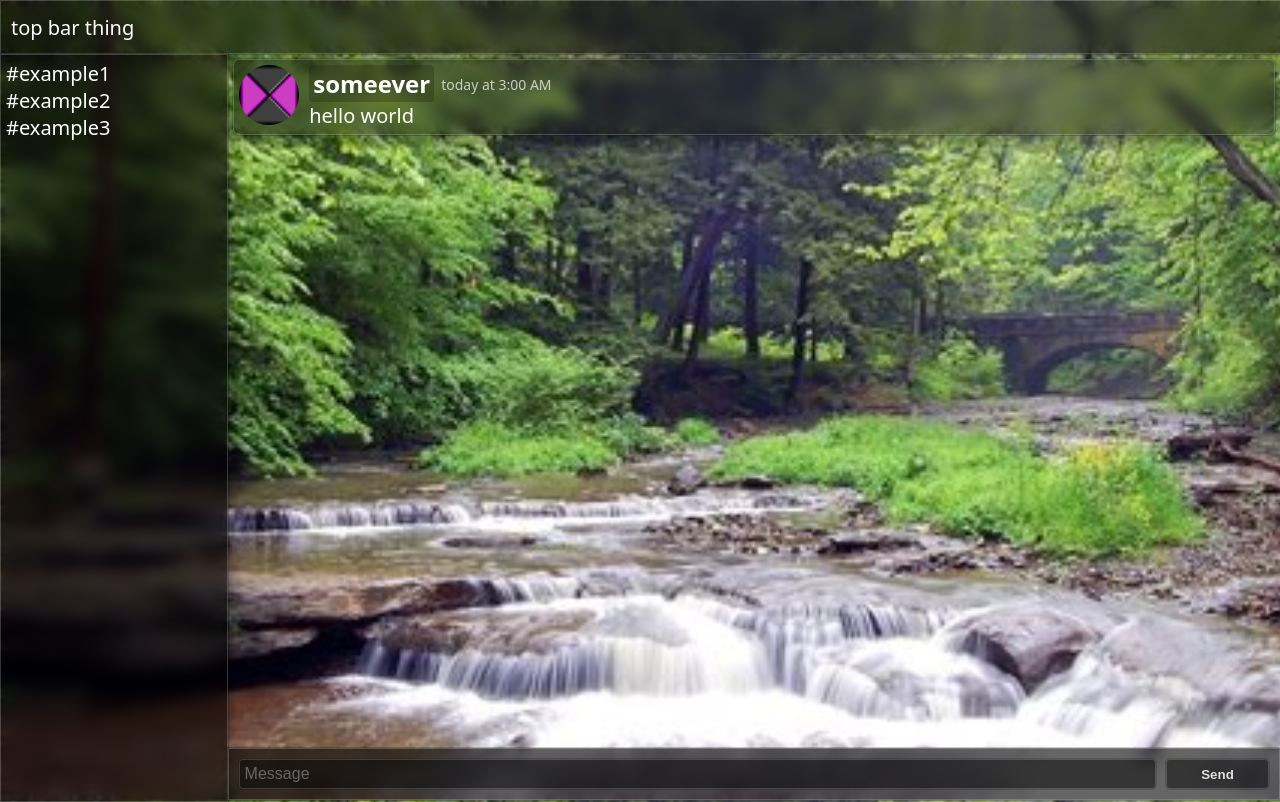
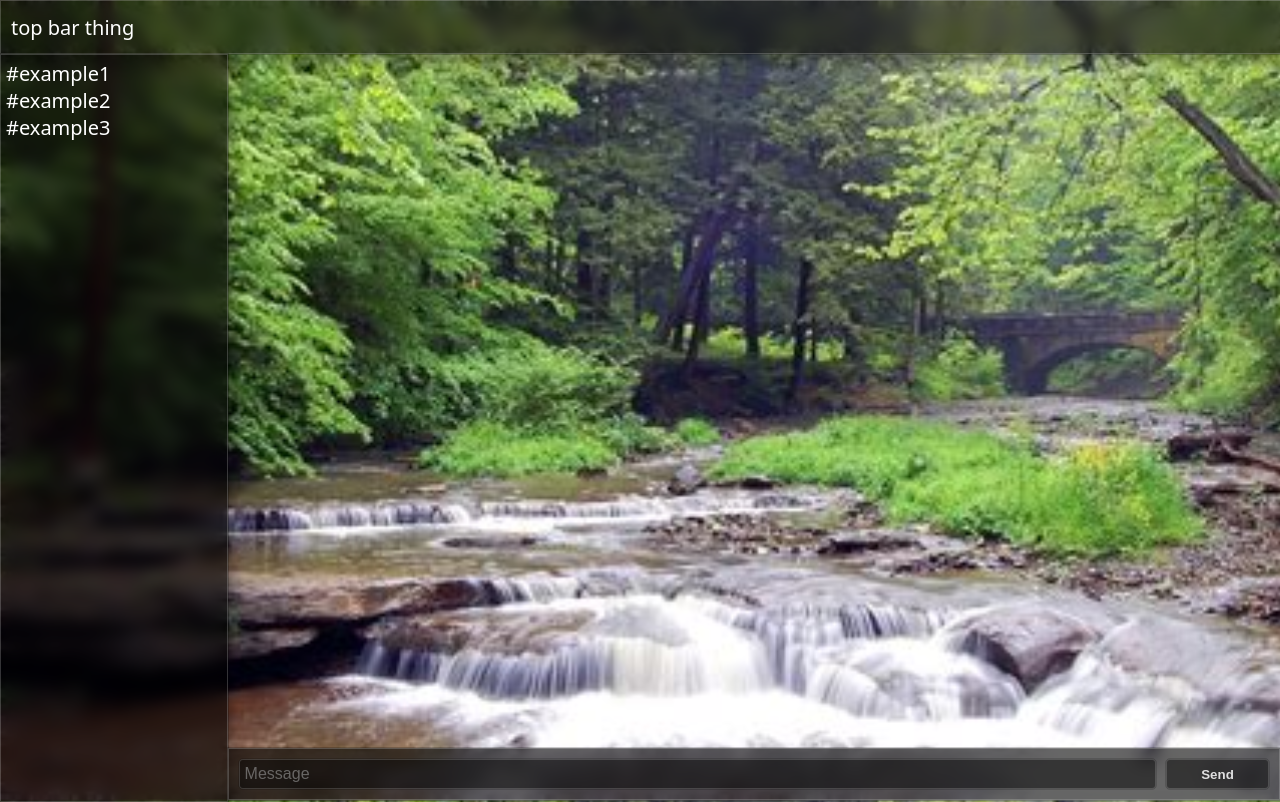
Before and after one commit to roomber-dev/roomber-v3, a PHP site: page / in a window 1280 px wide. Run offline with PHP 8.4, Linux system fonts and the light colour scheme; some libraries are stand-ins or nearby versions.

Commit message:
Made message list empty initially

```diff
--- a/index.php
+++ b/index.php
@@ -36,20 +36,7 @@
             </div>
             <div id="chat-area">
                 <div id="chat">
-                    <div class="message glass">
-                        <div class="flex">
-                            <img src="./null.png" class="avatar">
-                            <div class="flex">
-                                <div class="flex-down">
-                                    <div class="username">someever</div>
-                                    <div class="msgln">
-                                        hello world
-                                    </div>
-                                </div>
-                                <div class="timestamp">today at 3:00 AM</div>
-                            </div>
-                        </div>
-                    </div>
+                    <!-- initially empty -->
                 </div>
                 <div id="message-box" class="glass">
                         <div class="message-input">
```
